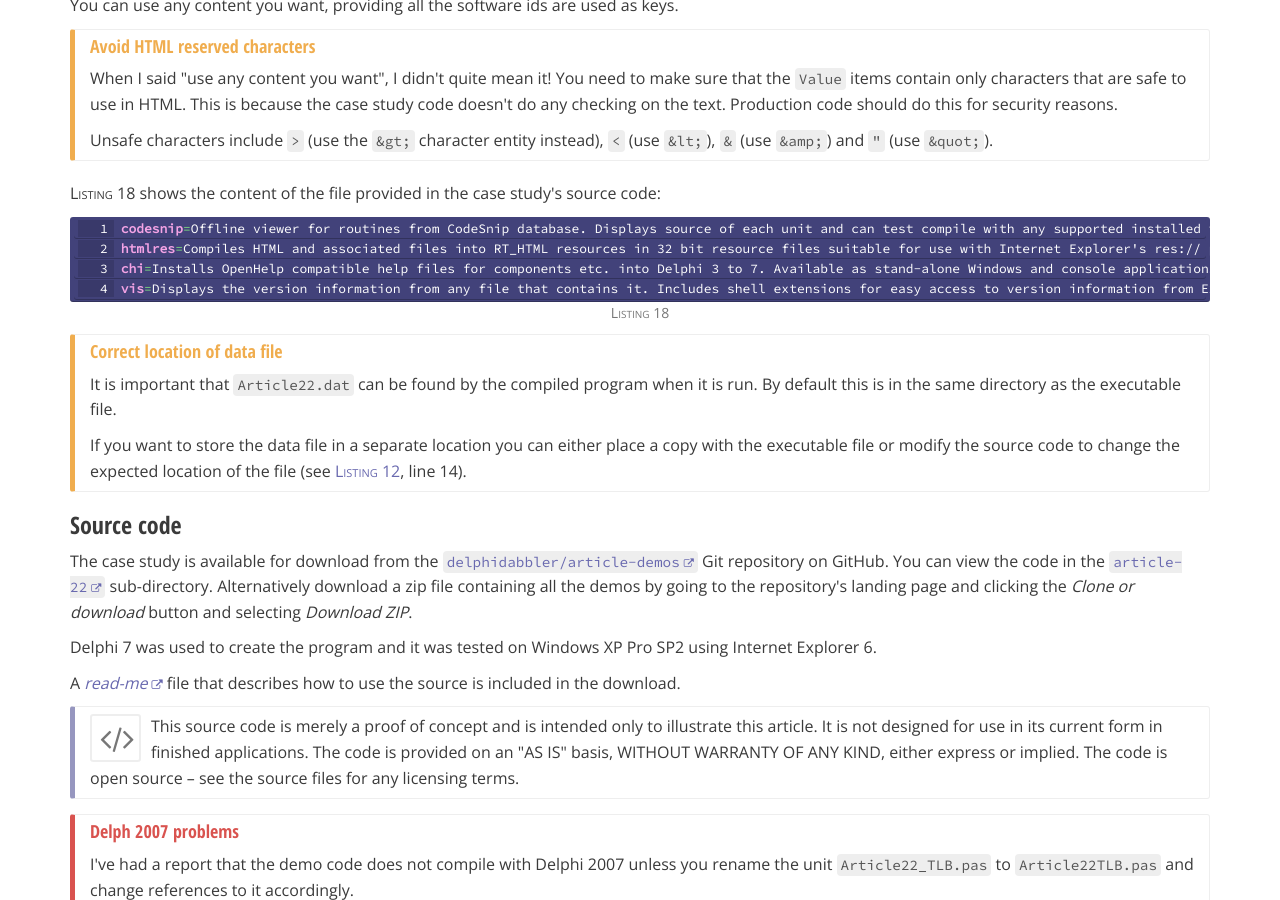
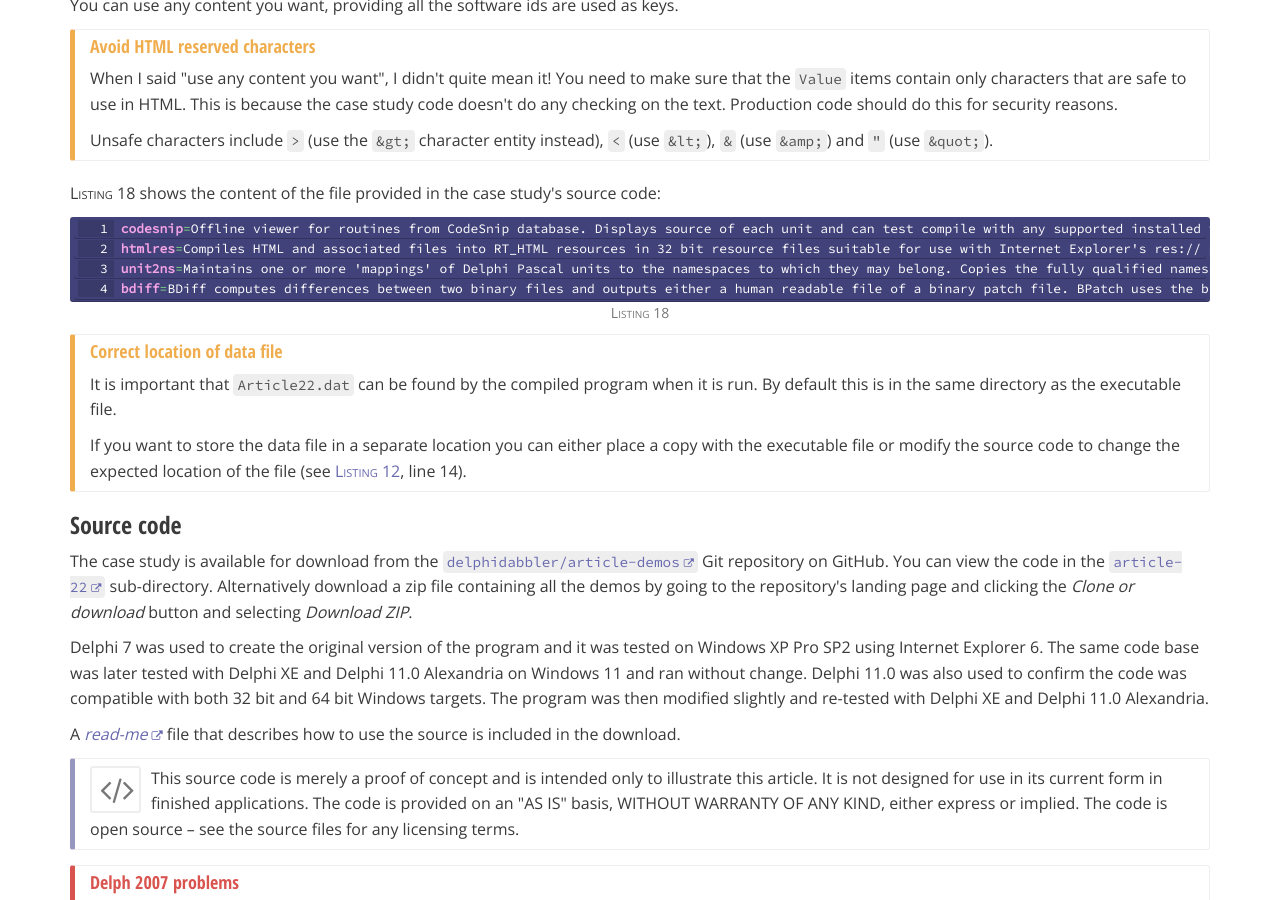
Before and after one commit to delphidabbler/delphidabbler.github.io, a Jekyll site: the page built from _articles/article-22.html, in a window 1280 px wide and 900 px high, scrolled down 12684 px. Built offline with Jekyll 4.4.1, drawn with Linux system fonts in a browser that asks for light colours; nearby versions of some CDN libraries; comment, search, counter and statistics services are not loaded; some of the changed text lies outside the part shown.

Commit message:
Updated source code to new version
and updated details of supported compilers, downlod versions and testing.

```diff
--- a/_articles/article-22.html
+++ b/_articles/article-22.html
@@ -1042,7 +1042,7 @@ redirect_from:
             <pre
                 class="line"><span class="linenum"> 14</span><span class="space">  </span><span class="ident">ShowSBMsg</span><span class="sym">(</span></pre>
             <pre
-                class="line"><span class="linenum"> 15</span><span class="space">    </span><span class="str">&apos;http://www.delphidabbler.com/software?id=&apos;</span><span class="space"> </span><span class="sym">+</span><span class="space"> </span><span class="ident">ProgID</span></pre>
+                class="line"><span class="linenum"> 15</span><span class="space">    </span><span class="str">&apos;https://delphidabbler.com/software/&apos;</span><span class="space"> </span><span class="sym">+</span><span class="space"> </span><span class="ident">ProgID</span></pre>
             <pre
                 class="line"><span class="linenum"> 16</span><span class="space">  </span><span class="sym">)</span><span class="sym">;</span></pre>
             <pre
@@ -1360,30 +1360,30 @@ redirect_from:
             <pre
                 class="line"><span class="linenum"> 49</span>          <span class="ident">href</span>=&quot;javascript:void(0);&quot;</pre>
             <pre
-                class="line"><span class="linenum"> 50</span>          <span class="ident">id</span>=&quot;chi&quot;</pre>
-            <pre
-                class="line"><span class="linenum"> 51</span>          <span class="ident">onclick</span>=&quot;ShowPrecis('chi');&quot;</pre>
-            <pre
-                class="line"><span class="linenum"> 52</span>          <span class="ident">onmouseover</span>=&quot;external.ShowURL('chi');&quot;</pre>
+                class="line"><span class="linenum"> 50</span>          <span class="ident">id</span>=&quot;unit2ns&quot;</pre>
+            <pre
+                class="line"><span class="linenum"> 51</span>          <span class="ident">onclick</span>=&quot;ShowPrecis('unit2ns');&quot;</pre>
+            <pre
+                class="line"><span class="linenum"> 52</span>          <span class="ident">onmouseover</span>=&quot;external.ShowURL('unit2ns');&quot;</pre>
             <pre
                 class="line"><span class="linenum"> 53</span>          <span class="ident">onmouseout</span>=&quot;external.HideURL()&quot;;</pre>
             <pre
-                class="line"><span class="linenum"> 54</span>        <span class="kwd">&gt;</span>Component Help Installer<span class="kwd">&lt;/a&gt;</span></pre>
+                class="line"><span class="linenum"> 54</span>        <span class="kwd">&gt;</span>Unit2NS<span class="kwd">&lt;/a&gt;</span></pre>
             <pre class="line"><span class="linenum"> 55</span>      <span class="kwd">&lt;/li&gt;</span></pre>
             <pre class="line"><span class="linenum"> 56</span>      <span class="kwd">&lt;li&gt;</span></pre>
             <pre class="line"><span class="linenum"> 57</span>        <span class="kwd">&lt;a</span></pre>
             <pre
                 class="line"><span class="linenum"> 58</span>          <span class="ident">href</span>=&quot;javascript:void(0);&quot;</pre>
             <pre
-                class="line"><span class="linenum"> 59</span>          <span class="ident">id</span>=&quot;vis&quot;</pre>
-            <pre
-                class="line"><span class="linenum"> 60</span>          <span class="ident">onclick</span>=&quot;ShowPrecis('vis');&quot;</pre>
-            <pre
-                class="line"><span class="linenum"> 61</span>          <span class="ident">onmouseover</span>=&quot;external.ShowURL('vis');&quot;</pre>
+                class="line"><span class="linenum"> 59</span>          <span class="ident">id</span>=&quot;bdiff&quot;</pre>
+            <pre
+                class="line"><span class="linenum"> 60</span>          <span class="ident">onclick</span>=&quot;ShowPrecis('bdiff');&quot;</pre>
+            <pre
+                class="line"><span class="linenum"> 61</span>          <span class="ident">onmouseover</span>=&quot;external.ShowURL('bdiff');&quot;</pre>
             <pre
                 class="line"><span class="linenum"> 62</span>          <span class="ident">onmouseout</span>=&quot;external.HideURL()&quot;;</pre>
             <pre
-                class="line"><span class="linenum"> 63</span>        <span class="kwd">&gt;</span>Version Information Spy<span class="kwd">&lt;/a&gt;</span></pre>
+                class="line"><span class="linenum"> 63</span>        <span class="kwd">&gt;</span>BDiff / BPatch Utilities<span class="kwd">&lt;/a&gt;</span></pre>
             <pre class="line"><span class="linenum"> 64</span>      <span class="kwd">&lt;/li&gt;</span></pre>
             <pre class="line"><span class="linenum"> 65</span>    <span class="kwd">&lt;/ul&gt;</span></pre>
             <pre
@@ -1500,9 +1500,9 @@ redirect_from:
             <pre
                 class="line"><span class="linenum">  2</span><span class="kwd">htmlres</span><span class="sym">=</span>Compiles HTML and associated files into RT_HTML resources in 32 bit resource files suitable for use with Internet Explorer's res:// protocol or with TWebBrowser.</pre>
             <pre
-                class="line"><span class="linenum">  3</span><span class="kwd">chi</span><span class="sym">=</span>Installs OpenHelp compatible help files for components etc. into Delphi 3 to 7. Available as stand-alone Windows and console applications and as an expert that integrates with Delphi.</pre>
-            <pre
-                class="line"><span class="linenum">  4</span><span class="kwd">vis</span><span class="sym">=</span>Displays the version information from any file that contains it. Includes shell extensions for easy access to version information from Explorer.</pre>
+                class="line"><span class="linenum">  3</span><span class="kwd">unit2ns</span><span class="sym">=</span>Maintains one or more 'mappings' of Delphi Pascal units to the namespaces to which they may belong. Copies the fully qualified namespace / unit name to the clipboard for pasting into Pascal code.</pre>
+            <pre
+                class="line"><span class="linenum">  4</span><span class="kwd">bdiff</span><span class="sym">=</span>BDiff computes differences between two binary files and outputs either a human readable file of a binary patch file. BPatch uses the binary patch files produced by BDiff to patch files.</pre>
         </div>
         <div class="caption">
             Listing 18
@@ -1538,7 +1538,7 @@ redirect_from:
     </p>
 
     <p>
-        Delphi 7 was used to create the program and it was tested on Windows XP Pro SP2 using Internet Explorer 6.
+        Delphi 7 was used to create the original version of the program and it was tested on Windows XP Pro SP2 using Internet Explorer 6. The same code base was later tested with Delphi XE and Delphi 11.0 Alexandria on Windows 11 and ran without change. Delphi 11.0 was also used to confirm the code was compatible with both 32 bit and 64 bit Windows targets. The program was then modified slightly and re-tested with Delphi XE and Delphi 11.0 Alexandria.
     </p>
 
     <p>
```
